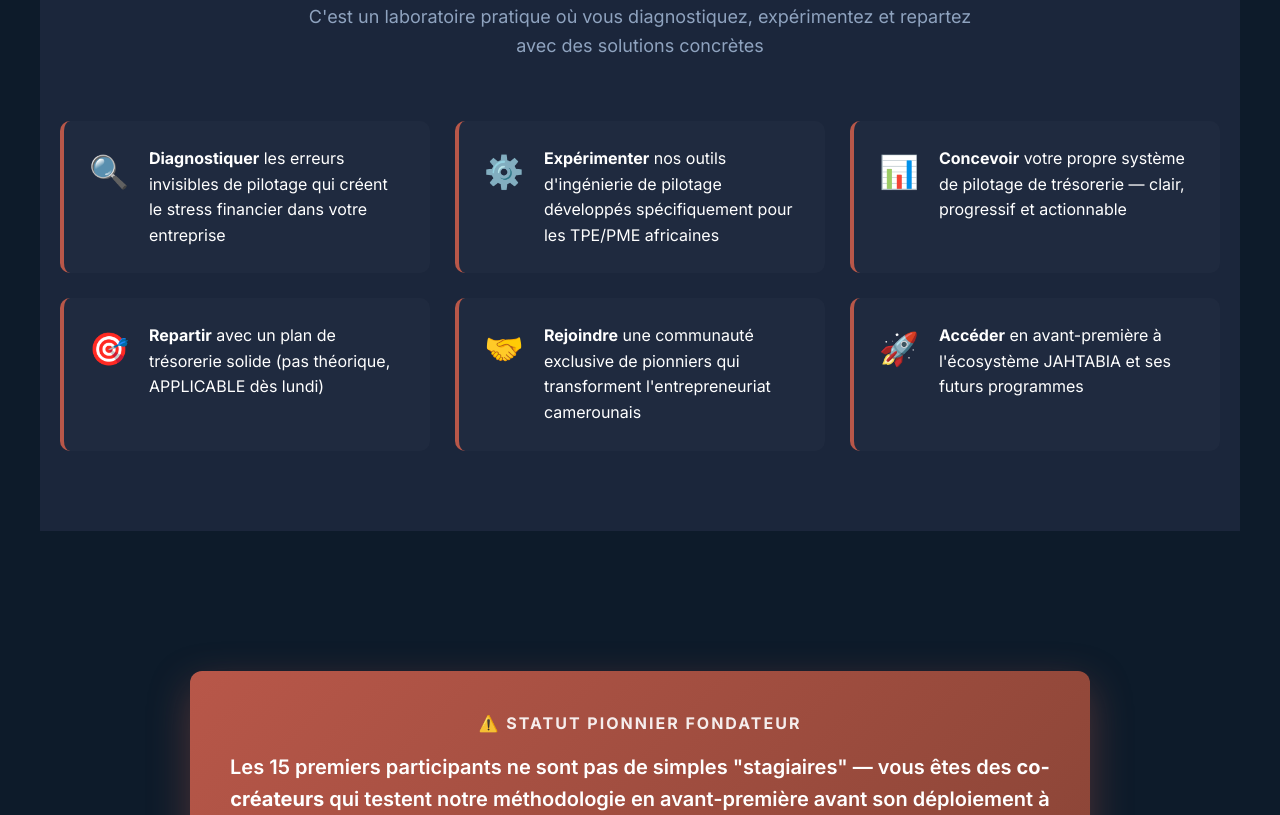
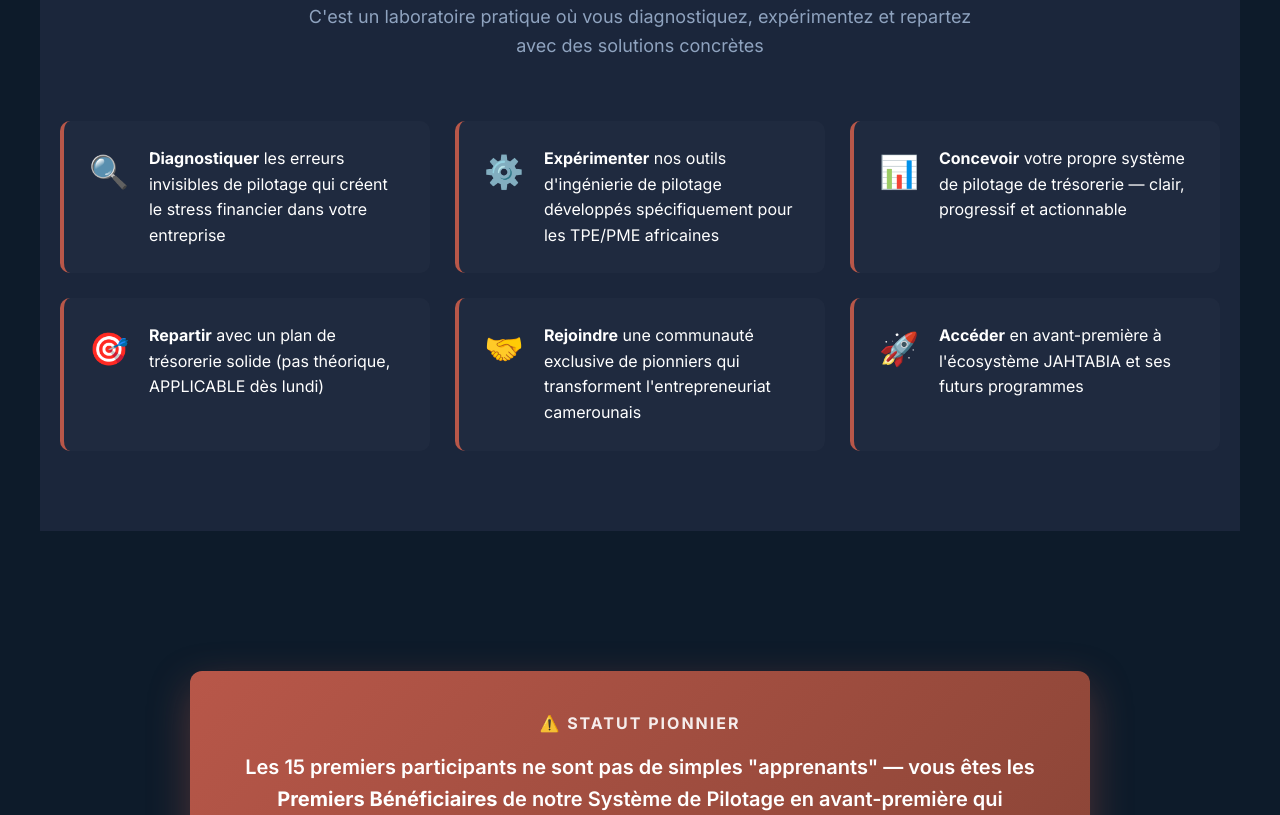
Before and after one commit to jahtabia/laboratoire-inaugural, a plain HTML site: page index.html in a window 1280 px wide. Shown: the part 1985-2800 px from the top of the page. Drawn offline with Linux system fonts and the light colour scheme.

Commit message:
Update index.html

```diff
--- a/index.html
+++ b/index.html
@@ -433,9 +433,6 @@
                 De la trésorerie fragile à la forteresse solide
             </p>
 
-            <a href="#inscription" class="cta-button">
-                🚀 Réserver Ma Place Maintenant
-            </a>
         </div>
     </section>
 
@@ -528,11 +525,11 @@
     <!-- Statut Pionnier -->
     <section class="section">
         <div class="status-banner">
-            <h3>⚠️ STATUT PIONNIER FONDATEUR</h3>
+            <h3>⚠️ STATUT PIONNIER </h3>
             <p>
-                Les 15 premiers participants ne sont pas de simples "stagiaires" —
-                vous êtes des <strong>co-créateurs</strong> qui testent notre méthodologie en avant-première
-                avant son déploiement à l'échelle du Cameroun et de l'Afrique Centrale.
+                Les 15 premiers participants ne sont pas de simples "apprenants" —
+                vous êtes les <strong>Premiers Bénéficiaires</strong> de notre Système de Pilotage en avant-première
+                qui révolutionner la gestion des entreprises au Cameroun, en Afrique et dans le Monde.
             </p>
         </div>
     </section>
@@ -552,22 +549,22 @@
             <div class="payment-methods">
                 <div class="payment-method">
                     <h4>🟠 Orange Money</h4>
-                    <div class="number">(+237) 688 183 654</div>
+                    <div class="number">(+237) 688 183 654 </div>
                 </div>
 
                 <div class="payment-method">
                     <h4>🟡 MTN Mobile Money</h4>
-                    <div class="number">(+237) 679 666 145</div>
+                    <div class="number">(+237) 679 666 145 </div>
                 </div>
             </div>
 
             <div class="payment-steps">
                 <h4 style="margin-bottom: 15px; color: var(--accent-red);">📋 Instructions de paiement :</h4>
                 <ol>
-                    <li>Effectuez le paiement de <strong>10 000 FCFA</strong> via Orange Money ou MTN Mobile Money</li>
+                    <li>Remplissez le <strong>formulaire d'inscription</strong> ci-dessous</li>
+					<li>Effectuez le paiement de <strong>10 000 FCFA</strong> via Orange Money ou MTN Mobile Money</li>
                     <li><strong>Filmez ou capturez</strong> la notification de paiement envoyée par votre opérateur</li>
                     <li>Envoyez l'image par <strong>WhatsApp</strong> à l'un des numéros ci-dessus</li>
-                    <li>Remplissez le <strong>formulaire d'inscription</strong> ci-dessous</li>
                     <li>Recevez votre <strong>confirmation</strong> par WhatsApp sous 24h</li>
                 </ol>
             </div>
@@ -595,7 +592,7 @@
 
             <div style="text-align: center; margin-top: 30px; padding: 25px; background: rgba(184, 87, 73, 0.1); border-radius: 8px; border: 1px solid rgba(184, 87, 73, 0.3);">
                 <p style="font-size: 16px; color: var(--light-blue); margin-bottom: 10px;">
-                    ⚠️ <strong>IMPORTANT :</strong> Assurez-vous d'avoir effectué le paiement Mobile Money AVANT de remplir ce formulaire
+                    ⚠️ <strong>IMPORTANT :</strong> Assurez-vous d'effectuer le paiement Mobile Money APRES avoir rempli ce formulaire
                 </p>
                 <p style="font-size: 14px; color: var(--light-blue);">
                     Vous recevrez une confirmation par WhatsApp dans les 24 heures suivant votre inscription
```
